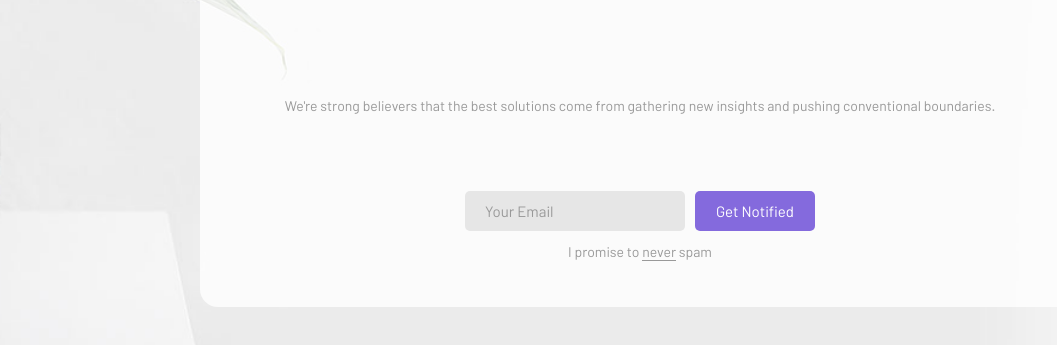
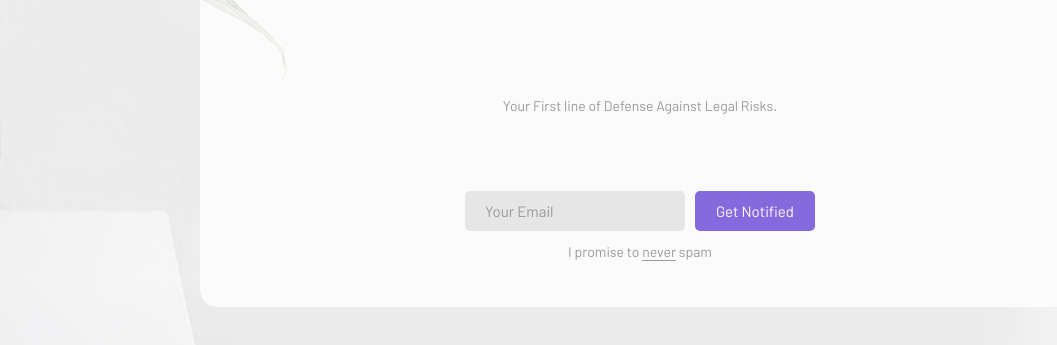
Before and after one commit to Ephygtz/risk-shield-coming-soon, a plain HTML site: page index.html in a window 1280 px wide. Shown: the part 715-1060 px from the top of the page, without its empty margins (0-1057 px from the left). Drawn offline with Linux system fonts and the light colour scheme.

```diff
--- a/index.html
+++ b/index.html
@@ -54,7 +54,7 @@
 				</div>
 			</div>
 			<p class="s1-txt4 txt-center p-t-10">
-				We're strong believers that the best solutions come from gathering new insights and pushing conventional boundaries.
+				Your First line of Defense Against Legal Risks.
 			</p>
 			<form class="flex-w flex-c-m contact100-form validate-form p-t-55">
 				<div class="wrap-input100 validate-input where1" data-validate = "Email is required: ex@abc.xyz">
```
